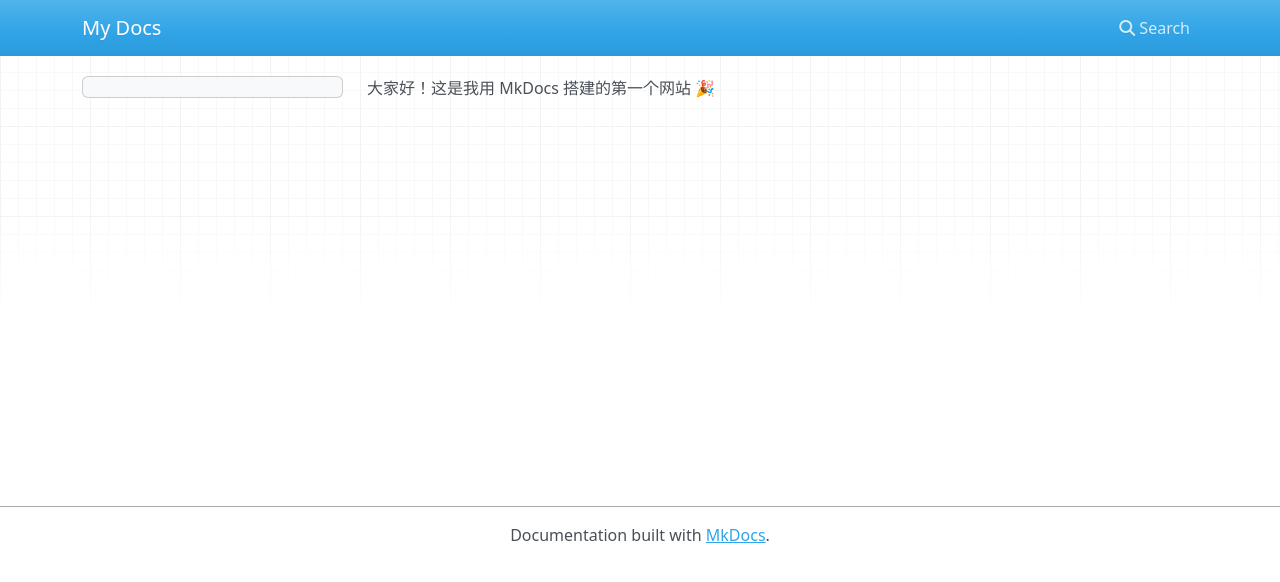
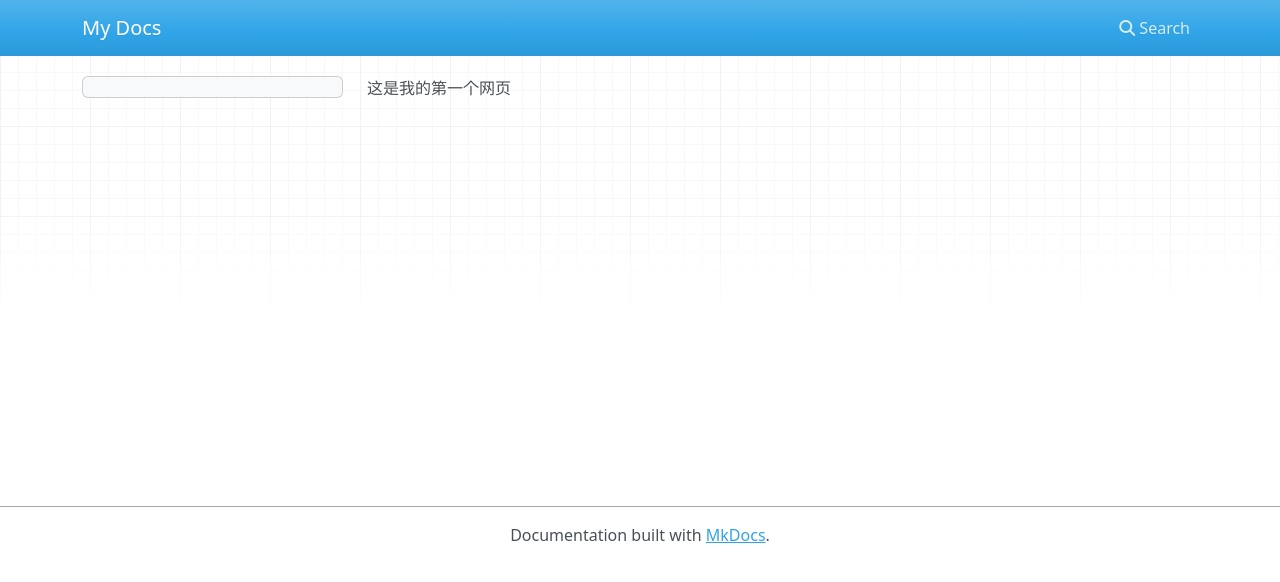
Before and after one commit to 2421bet-coder/my-personal-website, an MkDocs documentation site: the page built from docs/index.md, in a window 1280 px wide. Shown: the top 582 px of the page. Built offline with MkDocs 1.6.1, drawn with Linux system fonts in a browser that asks for light colours; nearby versions of some CDN libraries.

Commit message:
修改首页内容+更新自动部署配置

```diff
--- a/docs/index.md
+++ b/docs/index.md
@@ -1 +1 @@
-大家好！这是我用 MkDocs 搭建的第一个网站 🎉
+这是我的第一个网页
```
Also changed, not shown: 1 other file.
